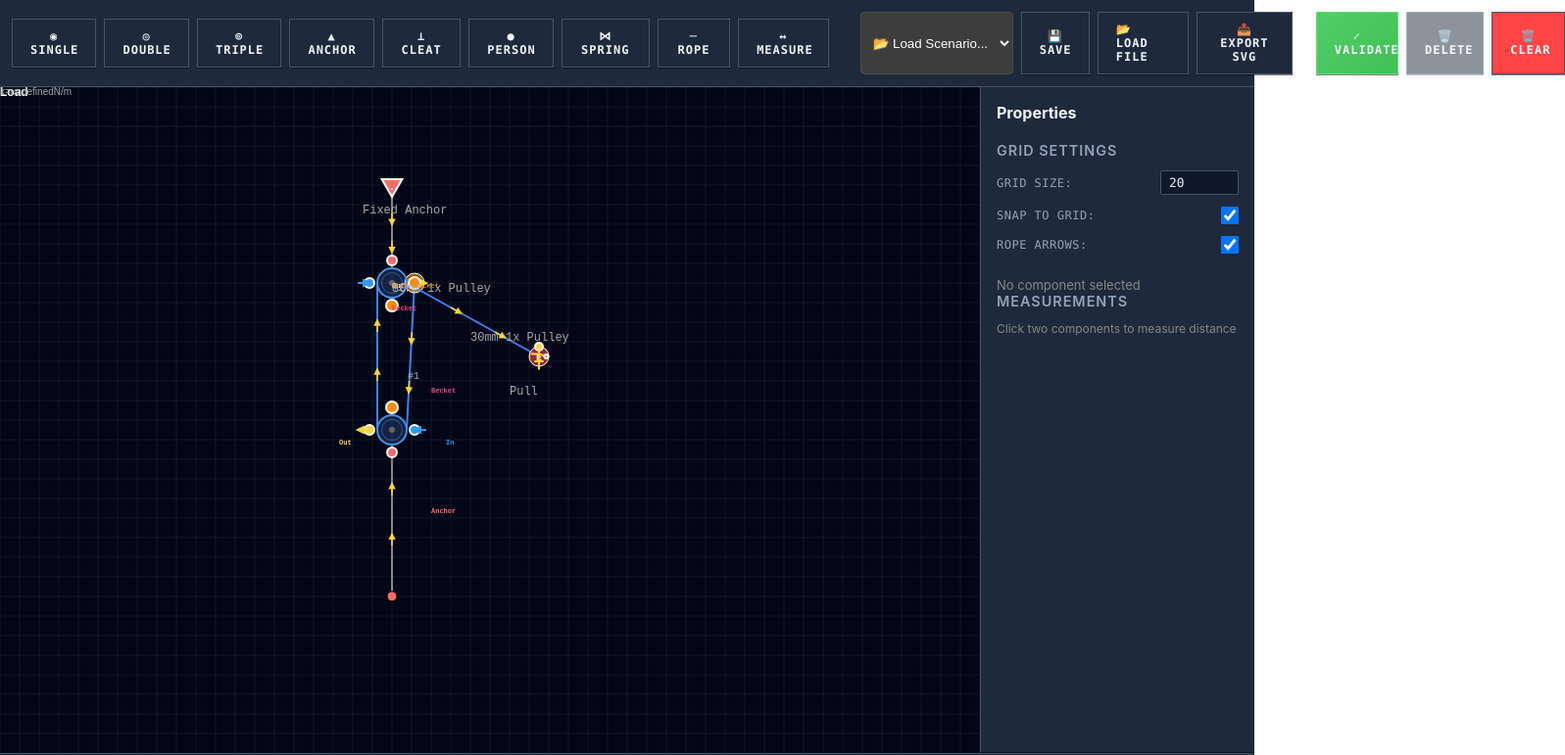
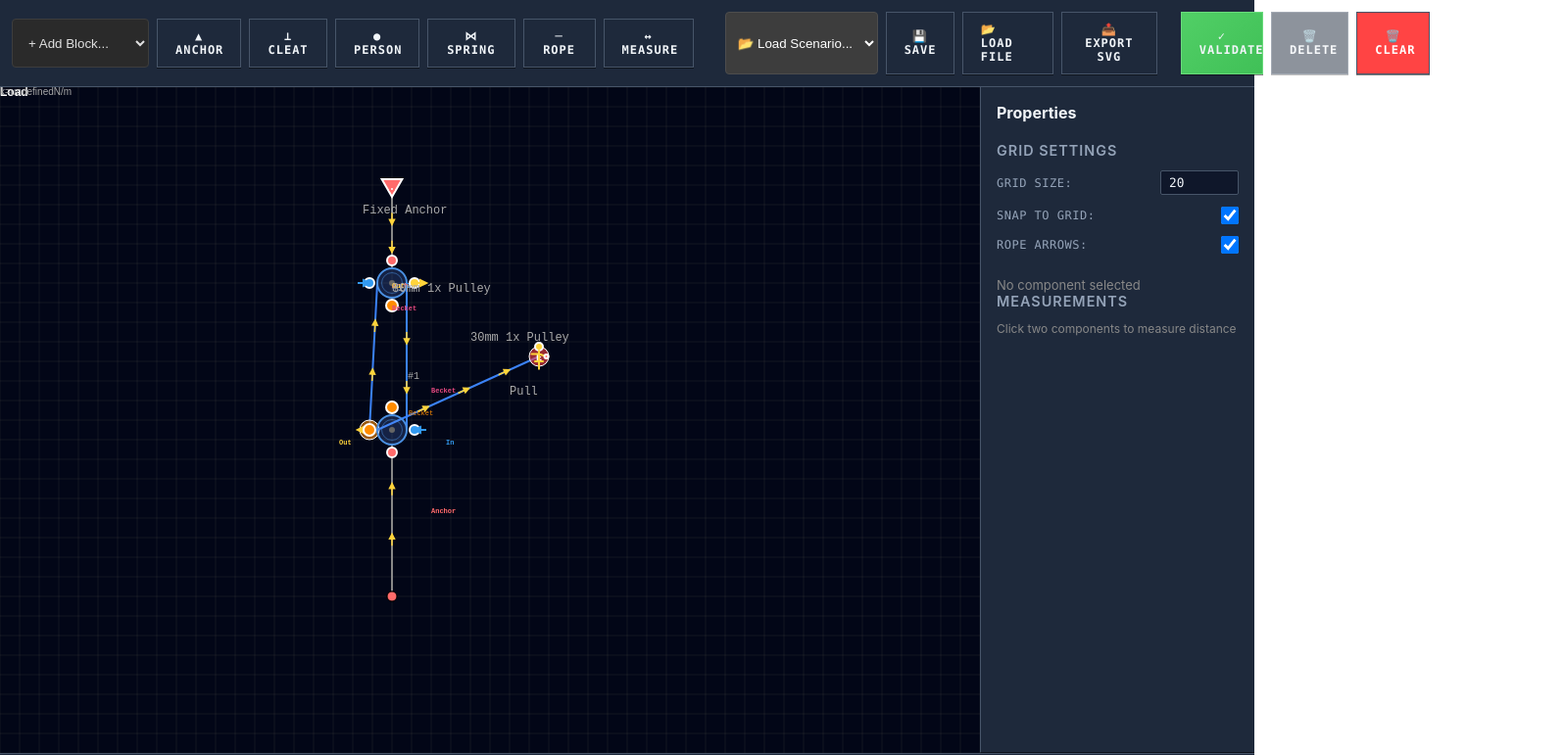
Before and after one commit to dhagan/pulley-deck-sketcher, a React (Vite) app: page / in a window 1280 px wide. Shown: the top 771 px of the page at 98% size, 1597 px wide, since content can reach past the window. Built offline with nearby package versions, Linux system fonts and the light colour scheme.

Commit message:
Fix 3:1 scenario becket routing, add block dropdown, add delete button to toolbar

```diff
--- a/scenarios/3-to-1.json
+++ b/scenarios/3-to-1.json
@@ -18,7 +18,7 @@
       },
       "diameter": 30,
       "sheaves": 1,
-      "hasBecket": true,
+      "hasBecket": false,
       "rotation": 0,
       "attachmentPoints": {
         "top": {
@@ -40,7 +40,7 @@
       },
       "diameter": 30,
       "sheaves": 1,
-      "hasBecket": false,
+      "hasBecket": true,
       "rotation": 180,
       "attachmentPoints": {
         "top": {
@@ -85,20 +85,20 @@
     {
       "id": "rope-2",
       "type": "rope",
-      "startId": "pulley-1",
-      "startPoint": "pulley-1-becket",
-      "endId": "pulley-2",
-      "endPoint": "pulley-2-sheave-0-in",
-      "label": "Becket to floating IN"
+      "startId": "pulley-2",
+      "startPoint": "pulley-2-becket-bottom",
+      "endId": "pulley-1",
+      "endPoint": "pulley-1-sheave-0-in",
+      "label": "Becket to fixed IN"
     },
     {
       "id": "rope-3",
       "type": "rope",
-      "startId": "pulley-2",
-      "startPoint": "pulley-2-sheave-0-out",
-      "endId": "pulley-1",
-      "endPoint": "pulley-1-sheave-0-in",
-      "label": "Floating OUT to fixed IN"
+      "startId": "pulley-1",
+      "startPoint": "pulley-1-sheave-0-out",
+      "endId": "pulley-2",
+      "endPoint": "pulley-2-sheave-0-in",
+      "label": "Fixed OUT to floating IN"
     },
     {
       "id": "rope-4",
@@ -112,11 +112,11 @@
     {
       "id": "rope-5",
       "type": "rope",
-      "startId": "pulley-1",
-      "startPoint": "pulley-1-sheave-0-out",
+      "startId": "pulley-2",
+      "startPoint": "pulley-2-sheave-0-out",
       "endId": "person-1",
       "endPoint": "person-1-center",
-      "label": "Fixed OUT to person"
+      "label": "Floating OUT to person"
     }
   ],
   "selectedId": null,
--- a/src/components/Toolbar.tsx
+++ b/src/components/Toolbar.tsx
@@ -60,9 +60,30 @@ const Toolbar: React.FC<ToolbarProps> = ({
     return (
         <div className="toolbar">
             <div className="toolbar-group" style={{ display: 'flex', gap: '8px' }}>
-                <button className="toolbar-button" onClick={onAddPulley} title="Add Single Pulley">◉ Single</button>
-                <button className="toolbar-button" onClick={onAddDoubleBlock} title="Add Double Block">◎ Double</button>
-                <button className="toolbar-button" onClick={onAddTripleBlock} title="Add Triple Block">⊚ Triple</button>
+                <select
+                    className="toolbar-select"
+                    onChange={(e) => {
+                        const value = e.target.value;
+                        if (value === 'single') onAddPulley();
+                        else if (value === 'double') onAddDoubleBlock();
+                        else if (value === 'triple') onAddTripleBlock();
+                        e.target.value = '';
+                    }}
+                    defaultValue=""
+                    style={{
+                        padding: '6px 12px',
+                        background: '#2a2a2a',
+                        color: '#e0e0e0',
+                        border: '1px solid #3d3d3d',
+                        borderRadius: '4px',
+                        cursor: 'pointer'
+                    }}
+                >
+                    <option value="" disabled>+ Add Block...</option>
+                    <option value="single">◉ Single Block</option>
+                    <option value="double">◎ Double Block</option>
+                    <option value="triple">⊚ Triple Block</option>
+                </select>
                 <button className="toolbar-button" onClick={onAddAnchor} title="Add Anchor">▲ Anchor</button>
                 <button className="toolbar-button" onClick={onAddCleat} title="Add Cleat">⊥ Cleat</button>
                 <button className="toolbar-button" onClick={onAddPerson} title="Add Person">● Person</button>
@@ -81,6 +102,16 @@ const Toolbar: React.FC<ToolbarProps> = ({
                 >
                     ↔ Measure
                 </button>
+                {selectedId && onDelete && (
+                    <button
+                        className="toolbar-button"
+                        onClick={onDelete}
+                        title="Delete Selected"
+                        style={{ background: '#8b1a1a', color: '#fff' }}
+                    >
+                        🗑 Delete
+                    </button>
+                )}
             </div>
 
             <div className="toolbar-separator" style={{ width: '1px', height: '24px', background: '#3d3d3d', margin: '0 8px' }}></div>
```
